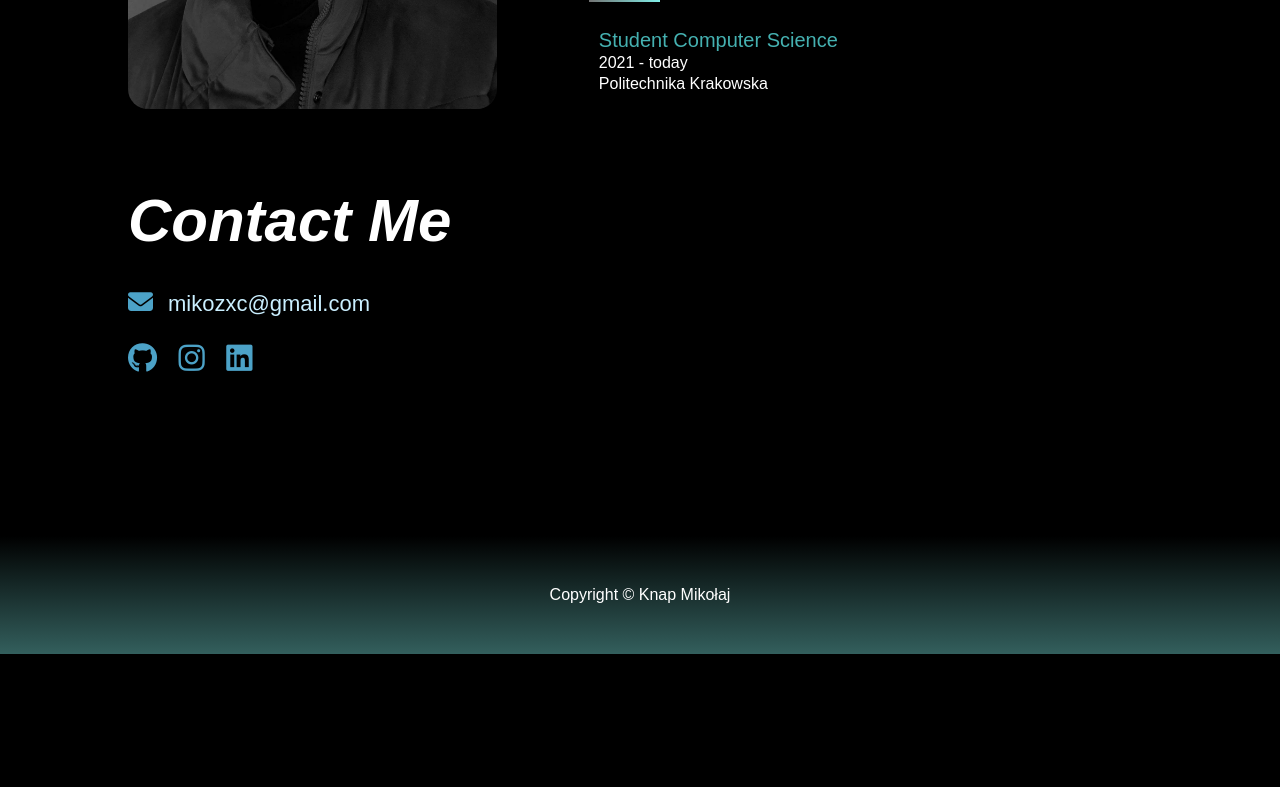
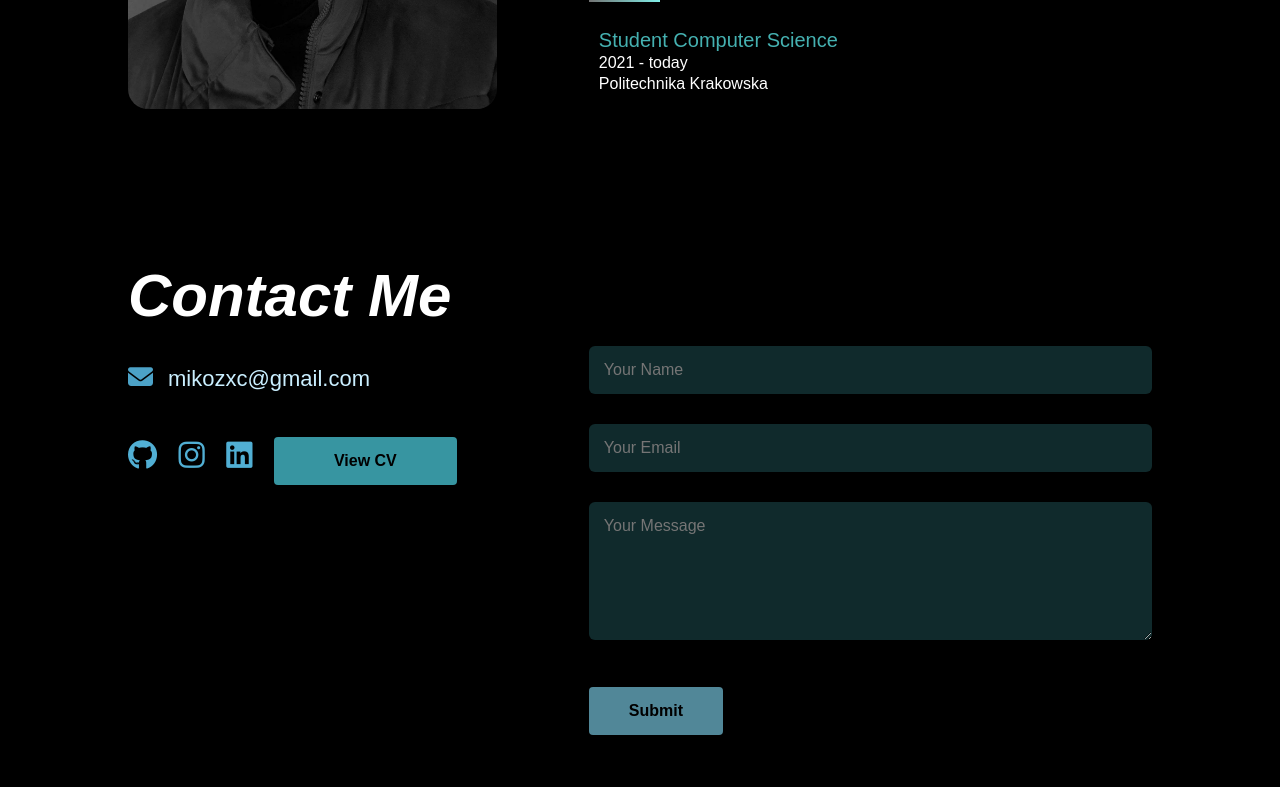
Before and after one commit to MikolajKnap/MikolajKnap.github.io, a plain HTML site: page index.html in a window 1280 px wide. Shown: the part 1273-2060 px from the top of the page. Before the commit the page ends 1927 px from the top, so only its background shows below. Drawn offline with Linux system fonts and the light colour scheme.

Commit message:
Good look for Contact me

```diff
--- a/index.html
+++ b/index.html
@@ -71,13 +71,19 @@
                 <h1>Contact Me</h1>
                 <p> <i class="fa-solid fa-envelope" style="color: #4ca2c7;"></i>mikozxc@gmail.com</p>
                 <div class="social_media">
-                    <a href="https://github.com/MikolajKnap"><i class="fa-brands fa-github"style="color: #4ca2c7;" ></i></a>
-                    <a href="https://www.instagram.com/miki_knap/"><i class="fa-brands fa-instagram" style="color: #4ca2c7;"></i></a>
-                    <a href="https://www.linkedin.com/in/miko%C5%82aj-knap-7042a3270/"><i class="fa-brands fa-linkedin" style="color: #4ca2c7;"></i></a>
+                    <a href="https://github.com/MikolajKnap"><i class="fa-brands fa-github"></i></a>
+                    <a href="https://www.instagram.com/miki_knap/"><i class="fa-brands fa-instagram"></i></a>
+                    <a href="https://www.linkedin.com/in/miko%C5%82aj-knap-7042a3270/"><i class="fa-brands fa-linkedin"></i></a>
+                    <button class="firstButton" onclick="openPDF()">View CV</button>
                 </div>
             </div>
             <div class="contact_right">
-
+                <form>
+                    <input type="text" name="Name" placeholder="Your Name" required>
+                    <input type="email" name="email" placeholder="Your Email" required>
+                    <textarea name="Message" rows="6" placeholder="Your Message"></textarea>
+                    <button class="firstButton submit" type="submit">Submit</button>
+                </form>
             </div>
         </div>
     </div>
@@ -99,6 +105,10 @@
         event.currentTarget.classList.add("on");
         document.getElementById(bar).classList.add("on");
     }
+
+    function openPDF() {
+        window.open('CV - MK.pdf', '_blank');
+    }
 </script>
 
 </body>
--- a/style.css
+++ b/style.css
@@ -167,18 +167,22 @@ nav ul li a:hover::after{
     display:block;
 }
 
-.contact_left{
-    flex-basis: 35%;
+/* contact me */
+
+#contact{
+    margin-top: 10%;
 }
 
-.contact_right{
-    flex-basis: 60%
+.contact_left{
+    flex-basis: 40%;
 }
 
 .contact_left h1{
     font-style: italic;
     font-size: 60px;
-    margin-top: 15%;
+    white-space: nowrap;
+    overflow: hidden;
+    text-overflow: ellipsis;
 }
 .contact_left p{
     font-size: 22px;
@@ -199,6 +203,58 @@ nav ul li a:hover::after{
     font-size: 30px;
     margin-right: 17px;
     display: inline-block;
+    color: rgb(81, 175, 212);
+    transition: 0.5s;
+}
+
+.social_media a:hover{
+    color: rgb(79, 185, 141);
+    transform: translateY(-4px);
+}
+
+.firstButton {
+    background-color: #3795a1;
+    color: #000000;
+    border: none;
+    border-radius: 4px;
+    padding: 15px 60px;
+    font-size: 16px;
+    font-weight: bold;
+    cursor: pointer;
+    transition: all 0.3s ease;
+    margin-top: 5%;
+  }
+
+.firstButton:hover {
+background-color: #2fc0d7;
+color: #ffffff;
+}
+
+.firstButton.submit{
+    padding: 15px 40px;
+    background-color: #518798;
+}
+
+.contact_right{
+    flex-basis: 55%;
+    margin-top: 70px;
+}
+
+.contact_right form{
+    width: 100%;
+
+}
+
+form input, form textarea{
+    width: 100%;
+    border: 0;
+    outline: none;
+    background: #102a2c;
+    padding: 15px;
+    margin: 15px 0;
+    color: white;
+    font-size: 16px;
+    border-radius: 6px;
 }
 
 .copyright{
```
Also changed, not shown: 1 other file.
